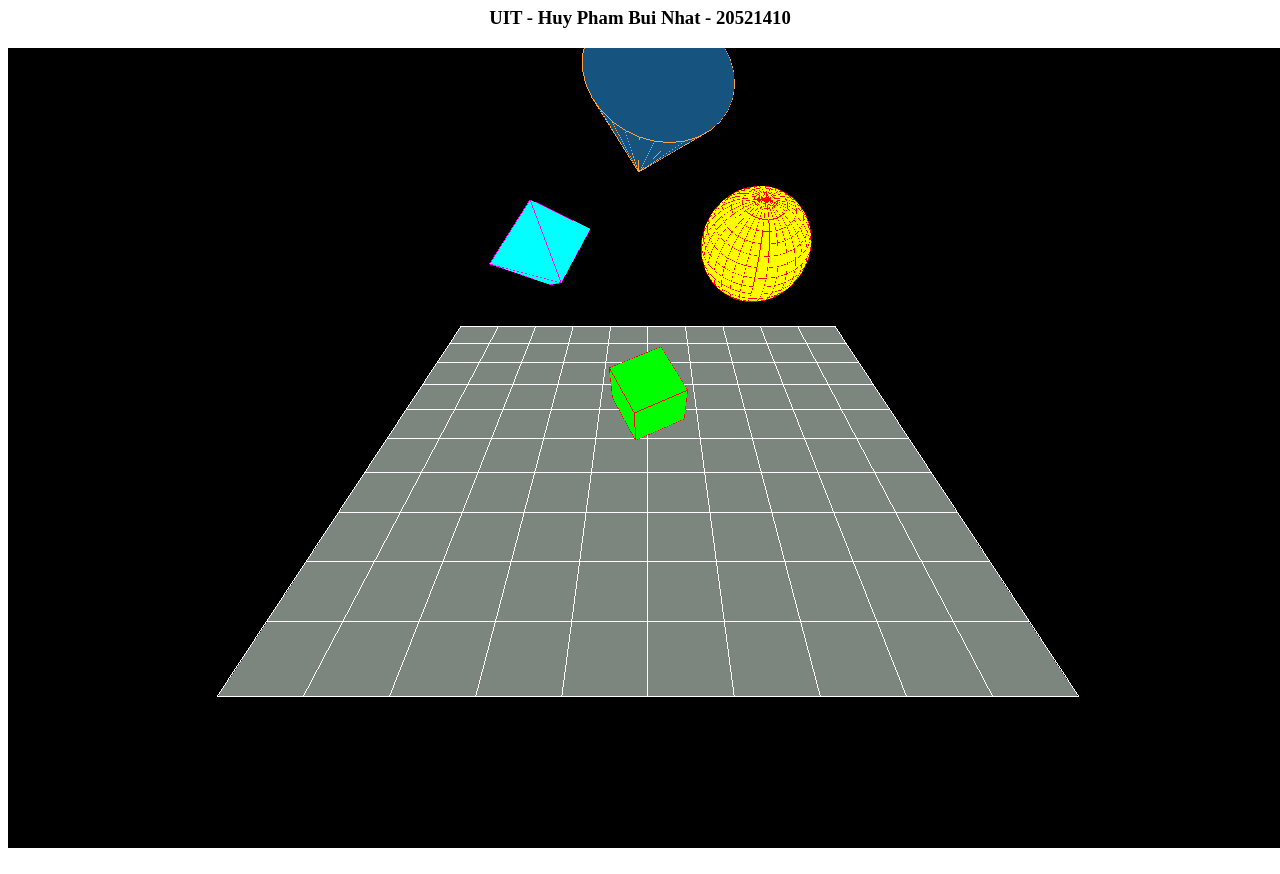
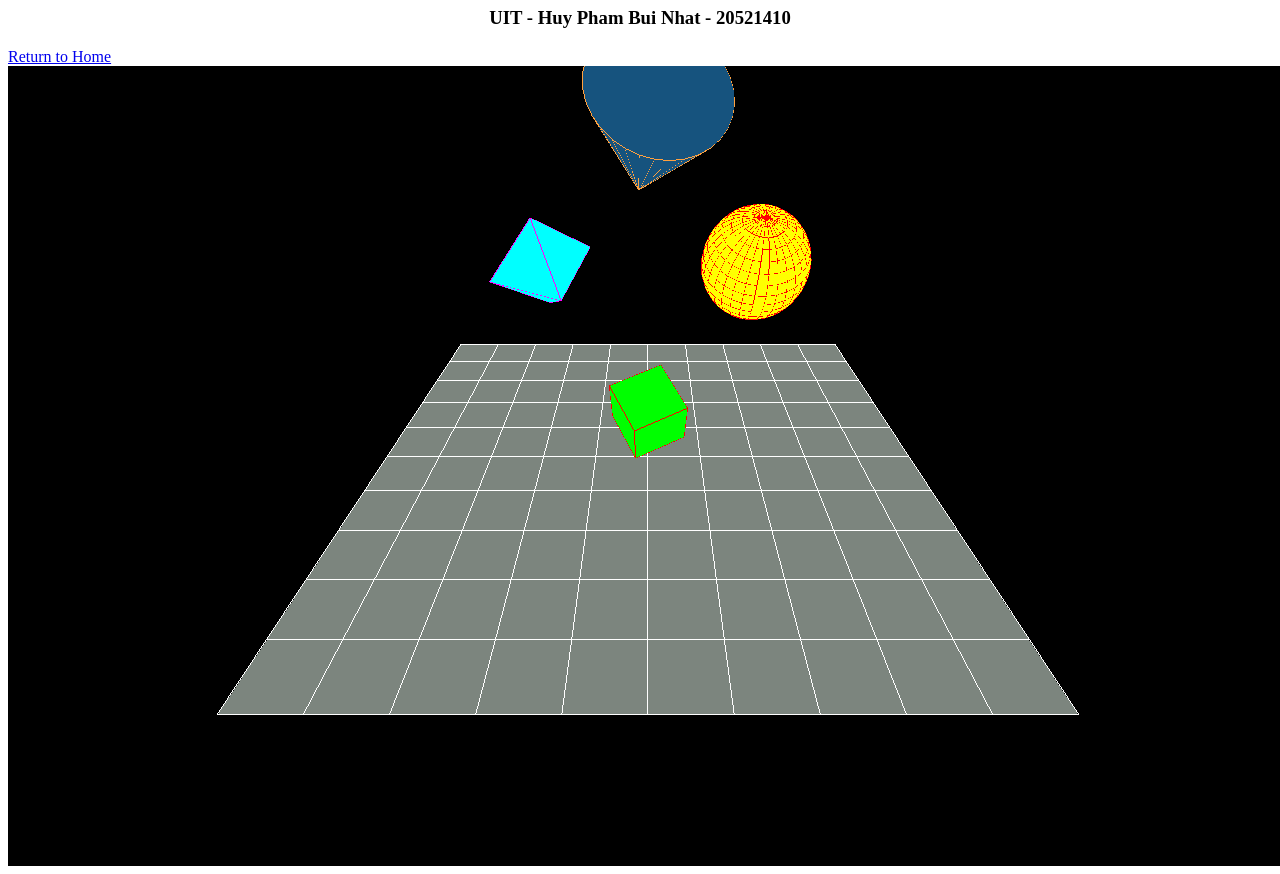
Before and after one commit to MysteryRune/CS105-Computer_Graphics, a plain HTML site: page progress/lab_02/index.html in a window 1280 px wide. Shown: the part 73-947 px from the top of the page. Drawn offline with nearby package versions, Linux system fonts and the light colour scheme; animation ran at ten frames a second.

Commit message:
Update index page

```diff
--- a/progress/lab_02/index.html
+++ b/progress/lab_02/index.html
@@ -11,6 +11,7 @@
             <div class="heading">
                 <h1 class="text-align-center">Computer Graphic - 3D Geometry</h1>
                 <h3 class="text-align-center">UIT - Huy Pham Bui Nhat - 20521410</h3>
+                <a href="https://github.com/MysteryRune/CS105-Computer_Graphics/tree/main/progress/lab_02">Return to Home</a>
             </div>
         </div>
         <script type="importmap">
```
